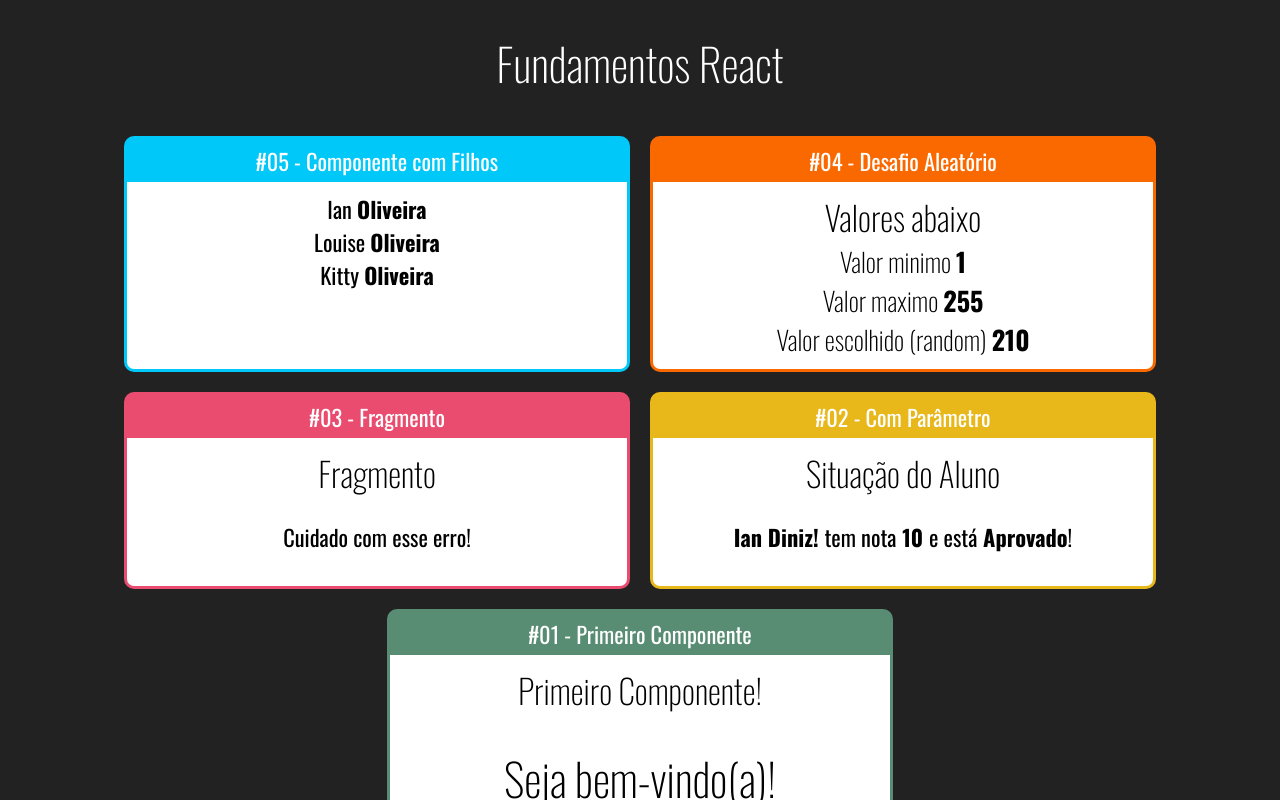
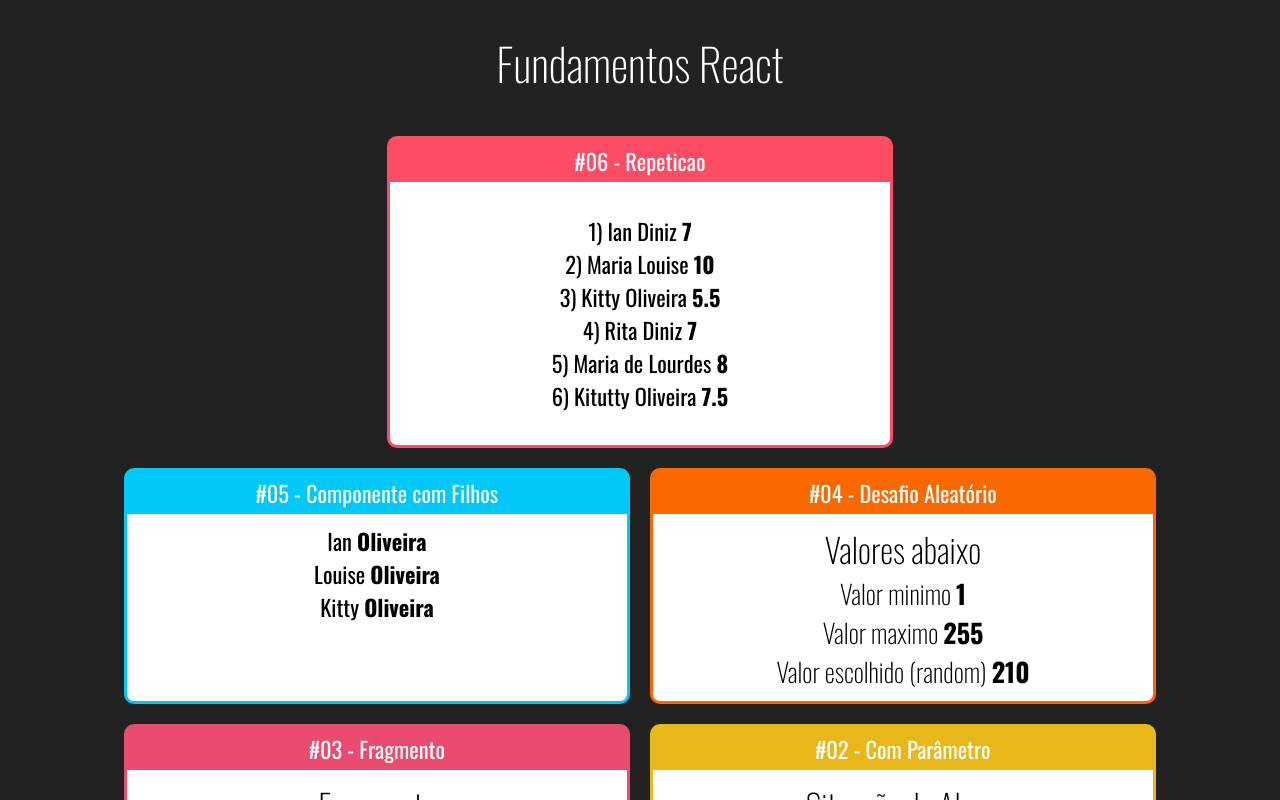
Before and after one commit to IanDinizFK/Curso-React-Udemy, a React (Create React App) app in the folder fundamentos-react/: page / in a window 1280 px wide. Shown: the top 800 px of the page. Built offline with nearby package versions, Linux system fonts and the light colour scheme.

Commit message:
Aula 29 - Repeticao
Essa aula foi destinada a como usar o map para criar diversos elementos a partir de dados de uma lista ou json

```diff
--- a/fundamentos-react/src/App.jsx
+++ b/fundamentos-react/src/App.jsx
@@ -6,11 +6,17 @@
 import Card from "./components/basicos/layout/Card";
 import Familia from "./components/basicos/Familia";
 import FamiliaMembro from "./components/basicos/FamiliaMembro";
+import ListaAlunos from "./components/repeticao/ListaAlunos";
 import "./App.css"
 
 export default _ =>
     <div className="App">
         <h1>Fundamentos React</h1>
+        <div className="Cards">
+            <Card titulo="#06 - Repeticao" color="#FF4C65">
+                <ListaAlunos />
+            </Card>
+        </div>
         <div className="Cards">
             <Card titulo="#05 - Componente com Filhos" color="#00C8F8">
                 <Familia sobrenome="Oliveira">
--- /dev/null
+++ b/fundamentos-react/src/components/repeticao/ListaAlunos.jsx
@@ -0,0 +1,22 @@
+import React from "react";
+import alunos from "../../data/alunos"
+
+export default props => {
+    const alunosLI = alunos.map(aluno => {
+        return (
+            <li key={aluno.id}>
+                {aluno.id}) {aluno.nome} <strong>{aluno.nota}</strong>
+            </li>
+        )
+
+    })
+
+    return(
+        <div>
+            <ul style={{ listStyle: "none", padding: 0 }}>
+                {alunosLI}
+            </ul>
+        </div>
+    )
+
+}
--- /dev/null
+++ b/fundamentos-react/src/data/alunos.js
@@ -0,0 +1,8 @@
+export default [
+    { id: 1, nome: 'Ian Diniz', nota: 7.0 },
+    { id: 2, nome: 'Maria Louise', nota: 10.0 },
+    { id: 3, nome: 'Kitty Oliveira', nota: 5.5 },
+    { id: 4, nome: 'Rita Diniz', nota: 7.0 },
+    { id: 5, nome: 'Maria de Lourdes', nota: 8.0 },
+    { id: 6, nome: 'Kitutty Oliveira', nota: 7.5 }
+]
```
